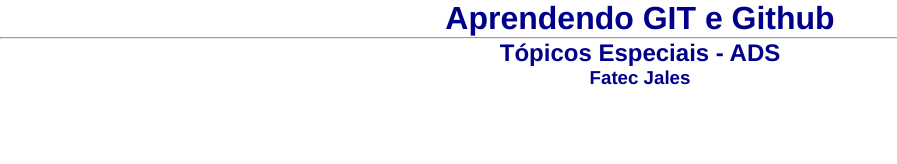
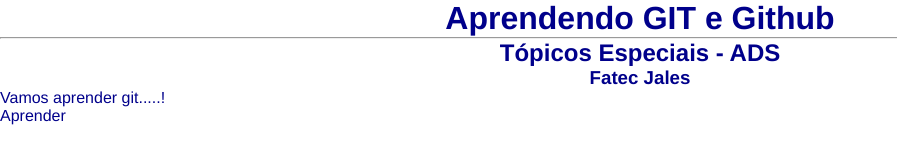
Before and after one commit to LucimeireN/ads_intro_git, a plain HTML site: page index.html in a window 1280 px wide. Shown: the whole page, without its empty margins (0-897 px from the left). Drawn offline with Linux system fonts and the light colour scheme.

Commit message:
Thirt Commit!

```diff
--- a/index.html
+++ b/index.html
@@ -12,5 +12,7 @@
     <hr />
     <h2>Tópicos Especiais - ADS</h2>
     <h3>Fatec Jales</h3>
+    <p>Vamos aprender git.....!</p>
+    <p>Aprender</p>
   </body>
 </html>
```
